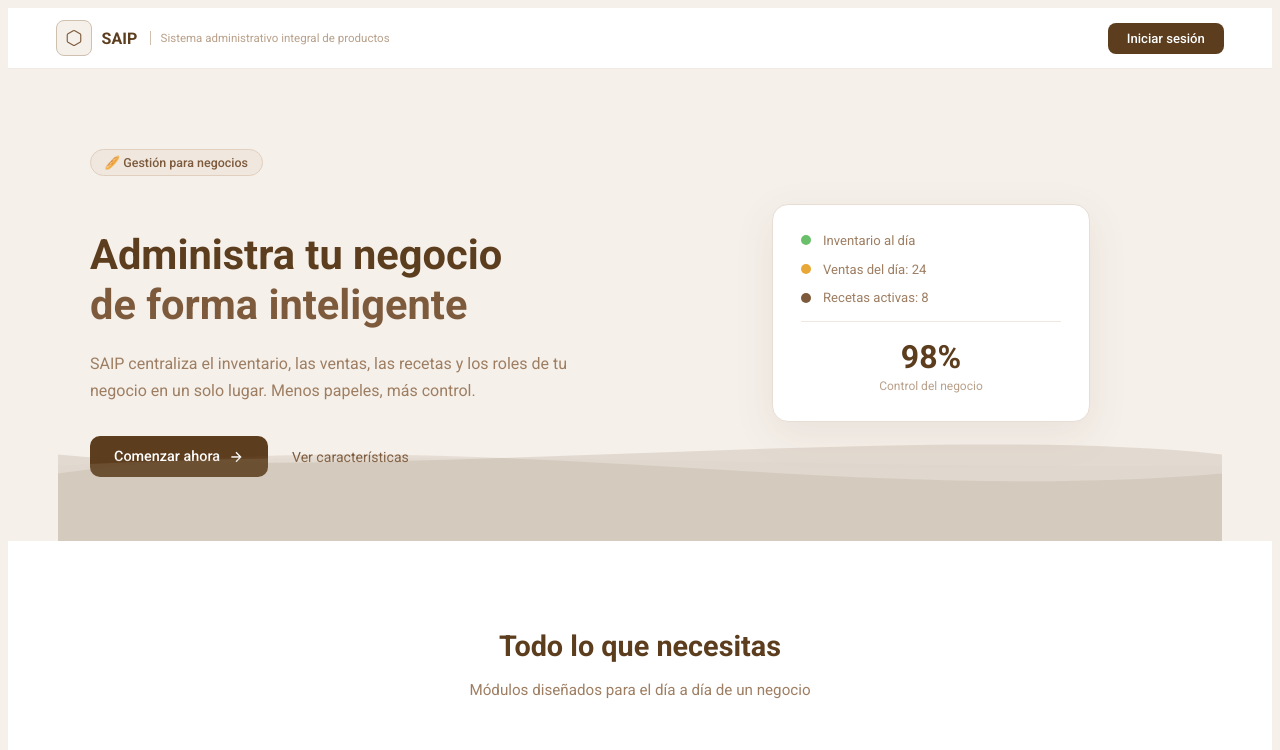
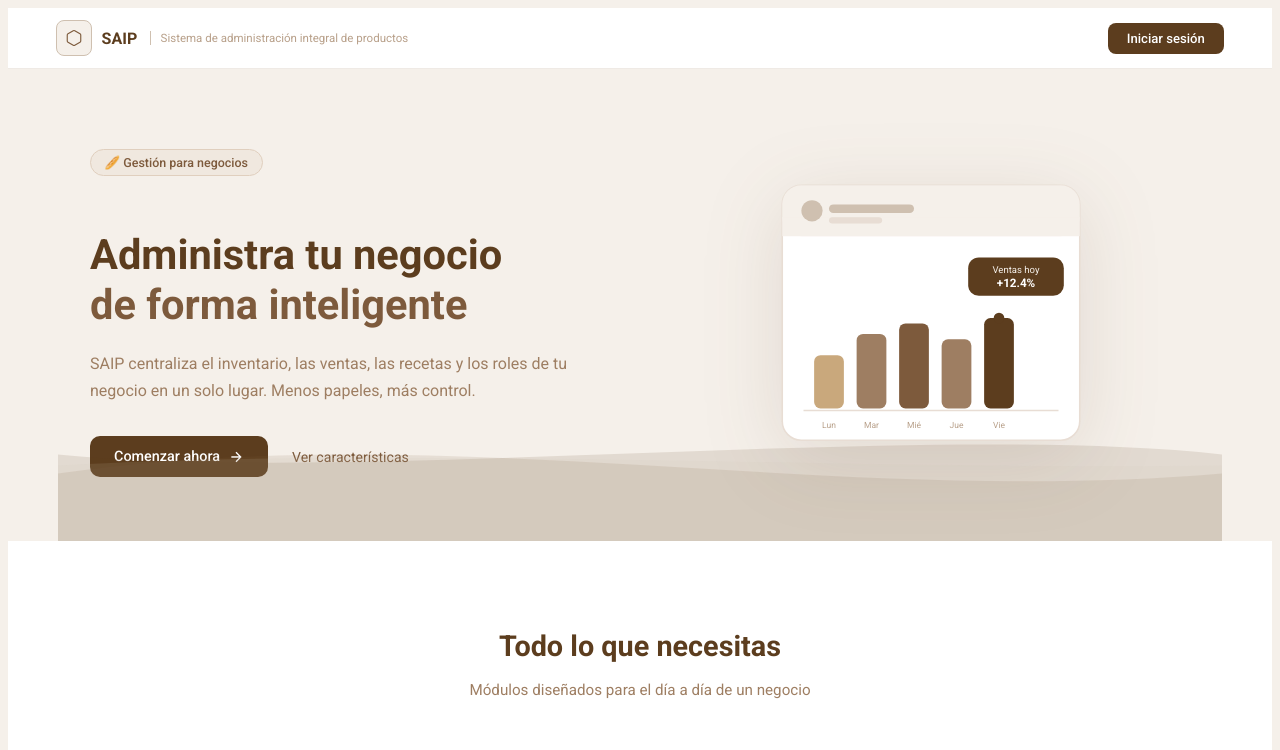
Before and after one commit to NVega04/saip-proyect, a React (Vite) app in the folder F/: page / in a window 1280 px wide. Shown: the top 750 px of the page. Built offline with nearby package versions, Linux system fonts and the light colour scheme.

Commit message:
feat:change the visual in the landing

```diff
--- a/F/src/pages/Landing.css
+++ b/F/src/pages/Landing.css
@@ -162,15 +162,13 @@
 .landing-hero__visual {
   display: flex;
   justify-content: center;
+  align-items: center;
 }
 
-.landing-hero__card {
-  background: var(--white);
-  border: 1px solid #e8ddd4;
-  border-radius: 16px;
-  padding: 1.75rem;
-  width: 260px;
-  box-shadow: 0 12px 40px #7d5a3c18;
+.landing-hero__svg {
+  width: 100%;
+  max-width: 340px;
+  filter: drop-shadow(0 16px 40px rgba(92, 61, 30, 0.12));
 }
 
 .landing-hero__card-row {
--- a/F/src/pages/Landing.tsx
+++ b/F/src/pages/Landing.tsx
@@ -16,7 +16,7 @@ export default function Landing() {
             </svg>
           </div>
           <span className="landing-nav__name">SAIP</span>
-          <span className="landing-nav__sub">Sistema administrativo integral de productos</span>
+          <span className="landing-nav__sub">Sistema de administración integral de productos</span>
         </div>
         <button className="landing-nav__btn" onClick={() => navigate("/login")}>
           Iniciar sesión
@@ -25,16 +25,16 @@ export default function Landing() {
 
       {/* ── HERO ───────────────────────────────────────────────── */}
       <section className="landing-hero">
-         <div className="landing-hero__waves">
-            <svg viewBox="0 0 1440 320" preserveAspectRatio="none" xmlns="http://www.w3.org/2000/svg">
-                <path className="wave wave--1"
-                    d="M0,160 C360,240 1080,80 1440,160 L1440,320 L0,320 Z"/>
-                <path className="wave wave--2"
-                    d="M0,192 C480,100 960,260 1440,192 L1440,320 L0,320 Z"/>
-                <path className="wave wave--3"
-                    d="M0,224 C400,160 1040,280 1440,224 L1440,320 L0,320 Z"/>
-            </svg>
-  </div>
+
+        {/* Olas animadas de fondo */}
+        <div className="landing-hero__waves">
+          <svg viewBox="0 0 1440 320" preserveAspectRatio="none" xmlns="http://www.w3.org/2000/svg">
+            <path className="wave wave--1" d="M0,160 C360,240 1080,80 1440,160 L1440,320 L0,320 Z"/>
+            <path className="wave wave--2" d="M0,192 C480,100 960,260 1440,192 L1440,320 L0,320 Z"/>
+            <path className="wave wave--3" d="M0,224 C400,160 1040,280 1440,224 L1440,320 L0,320 Z"/>
+          </svg>
+        </div>
+
         <div className="landing-hero__content">
           <span className="landing-hero__tag">🥖 Gestión para negocios</span>
           <h1 className="landing-hero__title">
@@ -55,26 +55,69 @@ export default function Landing() {
             <a href="#features" className="landing-btn-ghost">Ver características</a>
           </div>
         </div>
+
+        {/* Ilustración SVG animada */}
         <div className="landing-hero__visual">
-          <div className="landing-hero__card">
-            <div className="landing-hero__card-row">
-              <span className="landing-hero__card-dot landing-hero__card-dot--green" />
-              <span className="landing-hero__card-label">Inventario al día</span>
-            </div>
-            <div className="landing-hero__card-row">
-              <span className="landing-hero__card-dot landing-hero__card-dot--amber" />
-              <span className="landing-hero__card-label">Ventas del día: 24</span>
-            </div>
-            <div className="landing-hero__card-row">
-              <span className="landing-hero__card-dot landing-hero__card-dot--brown" />
-              <span className="landing-hero__card-label">Recetas activas: 8</span>
-            </div>
-            <div className="landing-hero__card-divider" />
-            <div className="landing-hero__card-stat">
-              <span className="landing-hero__card-num">98%</span>
-              <span className="landing-hero__card-desc">Control del negocio</span>
-            </div>
-          </div>
+          <svg className="landing-hero__svg" viewBox="0 0 320 280" xmlns="http://www.w3.org/2000/svg">
+
+            {/* Fondo tarjeta */}
+            <rect x="20" y="20" width="280" height="240" rx="18" fill="#ffffff" stroke="#e8ddd4" strokeWidth="1.5"/>
+
+            {/* Header tarjeta */}
+            <rect x="20" y="20" width="280" height="48" rx="18" fill="#f5f0ea"/>
+            <rect x="20" y="50" width="280" height="18" fill="#f5f0ea"/>
+            <circle cx="48" cy="44" r="10" fill="#cfc0b0"/>
+            <rect x="64" y="38" width="80" height="8" rx="4" fill="#cfc0b0"/>
+            <rect x="64" y="50" width="50" height="6" rx="3" fill="#e8ddd4"/>
+
+            {/* Barras de gráfica animadas */}
+            <rect x="50" y="180" width="28" height="50" rx="6" fill="#c9a87c">
+              <animate attributeName="height" values="50;70;50" dur="2.5s" repeatCount="indefinite"/>
+              <animate attributeName="y" values="180;160;180" dur="2.5s" repeatCount="indefinite"/>
+            </rect>
+            <rect x="90" y="160" width="28" height="70" rx="6" fill="#9e7e62">
+              <animate attributeName="height" values="70;50;70" dur="2s" repeatCount="indefinite"/>
+              <animate attributeName="y" values="160;180;160" dur="2s" repeatCount="indefinite"/>
+            </rect>
+            <rect x="130" y="150" width="28" height="80" rx="6" fill="#7d5a3c">
+              <animate attributeName="height" values="80;95;80" dur="3s" repeatCount="indefinite"/>
+              <animate attributeName="y" values="150;135;150" dur="3s" repeatCount="indefinite"/>
+            </rect>
+            <rect x="170" y="165" width="28" height="65" rx="6" fill="#9e7e62">
+              <animate attributeName="height" values="65;80;65" dur="2.2s" repeatCount="indefinite"/>
+              <animate attributeName="y" values="165;150;165" dur="2.2s" repeatCount="indefinite"/>
+            </rect>
+            <rect x="210" y="145" width="28" height="85" rx="6" fill="#5c3d1e">
+              <animate attributeName="height" values="85;65;85" dur="2.8s" repeatCount="indefinite"/>
+              <animate attributeName="y" values="145;165;145" dur="2.8s" repeatCount="indefinite"/>
+            </rect>
+
+            {/* Línea base */}
+            <line x1="40" y1="232" x2="280" y2="232" stroke="#e8ddd4" strokeWidth="1.5"/>
+
+            {/* Etiquetas eje X */}
+            <text x="64"  y="248" fontSize="8" fill="#b8a08a" textAnchor="middle">Lun</text>
+            <text x="104" y="248" fontSize="8" fill="#b8a08a" textAnchor="middle">Mar</text>
+            <text x="144" y="248" fontSize="8" fill="#b8a08a" textAnchor="middle">Mié</text>
+            <text x="184" y="248" fontSize="8" fill="#b8a08a" textAnchor="middle">Jue</text>
+            <text x="224" y="248" fontSize="8" fill="#b8a08a" textAnchor="middle">Vie</text>
+
+            {/* Badge flotante animado */}
+            <g>
+              <animateTransform attributeName="transform" type="translate"
+                values="0,0; 0,-6; 0,0" dur="3s" repeatCount="indefinite"/>
+              <rect x="195" y="88" width="90" height="36" rx="10" fill="#5c3d1e"/>
+              <text x="240" y="103" fontSize="9" fill="#f5f0ea" textAnchor="middle">Ventas hoy</text>
+              <text x="240" y="116" fontSize="11" fontWeight="bold" fill="#ffffff" textAnchor="middle">+12.4%</text>
+            </g>
+
+            {/* Punto de datos animado */}
+            <circle cx="224" cy="145" r="5" fill="#5c3d1e">
+              <animate attributeName="r" values="5;7;5" dur="2.8s" repeatCount="indefinite"/>
+              <animate attributeName="opacity" values="1;0.6;1" dur="2.8s" repeatCount="indefinite"/>
+            </circle>
+
+          </svg>
         </div>
       </section>
 
@@ -106,7 +149,7 @@ export default function Landing() {
               Nació en las aulas,<br />pensado para la vida real
             </h2>
             <p className="landing-about__p">
-              SAIP comenzó como un proyecto universitario con una pregunta simple:
+              SAIP comenzó como un proyecto académico con una pregunta simple:
               ¿por qué tantos negocios locales siguen gestionando sus productos en cuadernos
               o en hojas de cálculo desconectadas?
             </p>
```
